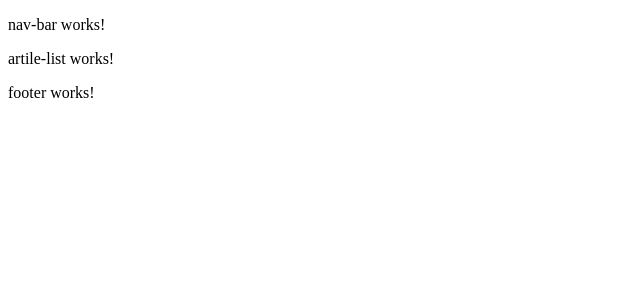
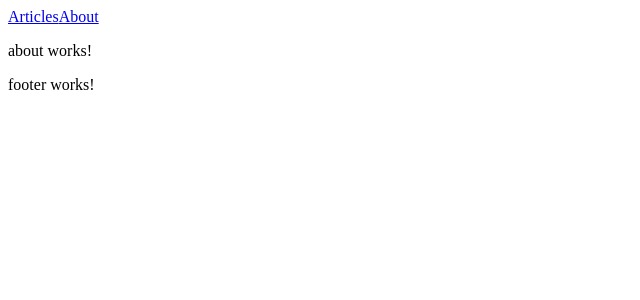
Before and after one commit to ChanakaUOMIT/ng-blog, an Angular app: page /about in a window 1280 px wide. Before the commit this address led to /. Shown: the top 300 px of the page, without its empty margins (0-640 px from the left). Built offline with nearby package versions, Linux system fonts and the light colour scheme.

Commit message:
router fixed

```diff
--- /dev/null
+++ b/src/app/about/about.component.html
@@ -0,0 +1,3 @@
+<p>
+  about works!
+</p>
--- /dev/null
+++ b/src/app/about/about.component.ts
@@ -0,0 +1,15 @@
+import { Component, OnInit } from '@angular/core';
+
+@Component({
+  selector: 'app-about',
+  templateUrl: './about.component.html',
+  styleUrls: ['./about.component.css']
+})
+export class AboutComponent implements OnInit {
+
+  constructor() { }
+
+  ngOnInit() {
+  }
+
+}
--- a/src/app/app-routing.module.ts
+++ b/src/app/app-routing.module.ts
@@ -1,7 +1,13 @@
 import { NgModule } from '@angular/core';
 import { Routes, RouterModule } from '@angular/router';
+import { AboutComponent } from './about/about.component';
+import { ArtileListComponent } from './artile-list/artile-list.component';
 
-const routes: Routes = [];
+const routes: Routes = [
+  { path: 'articles', component: ArtileListComponent},
+  { path : 'about', component: AboutComponent},
+  { path : '', component: ArtileListComponent}
+];
 
 @NgModule({
   imports: [RouterModule.forRoot(routes)],
--- a/src/app/app.component.html
+++ b/src/app/app.component.html
@@ -1,3 +1,3 @@
 <app-nav-bar></app-nav-bar>
-<app-artile-list></app-artile-list>
+<router-outlet></router-outlet>
 <app-footer></app-footer>
--- a/src/app/app.module.ts
+++ b/src/app/app.module.ts
@@ -6,13 +6,15 @@ import { AppComponent } from './app.component';
 import { NavBarComponent } from './nav-bar/nav-bar.component';
 import { FooterComponent } from './footer/footer.component';
 import { ArtileListComponent } from './artile-list/artile-list.component';
+import { AboutComponent } from './about/about.component';
 
 @NgModule({
   declarations: [
     AppComponent,
     NavBarComponent,
     FooterComponent,
-    ArtileListComponent
+    ArtileListComponent,
+    AboutComponent
   ],
   imports: [
     BrowserModule,
--- a/src/app/nav-bar/nav-bar.component.html
+++ b/src/app/nav-bar/nav-bar.component.html
@@ -1,3 +1,2 @@
-<p>
-  nav-bar works!
-</p>
+<a routerLink="articles">Articles</a>
+<a routerLink="about">About</a>
```
Also changed, not shown: src/app/about/about.component.css (added), 1 other file (tests, documents, lock files or other folders).
